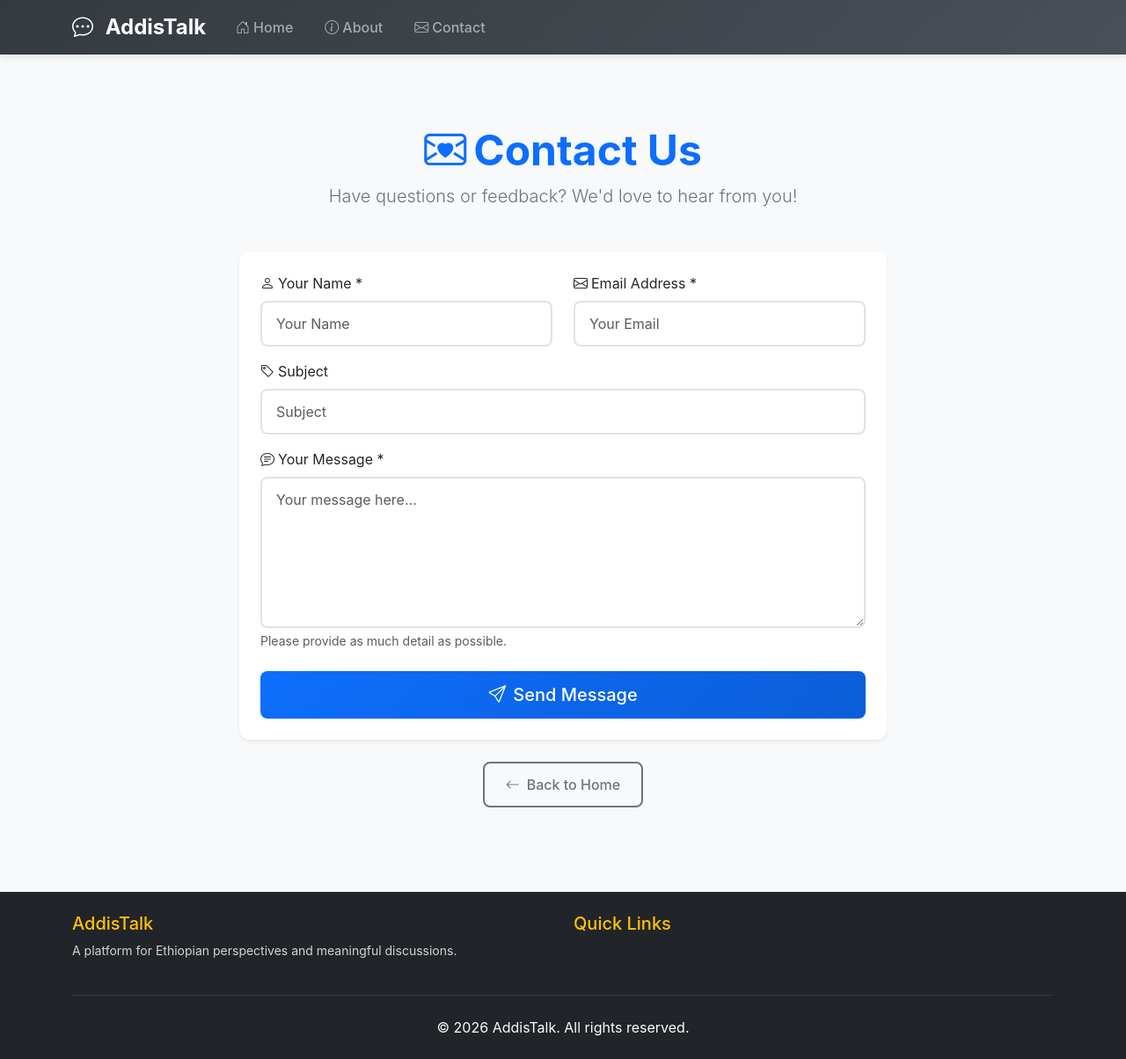
After one commit to eandachew/AddisTalk, a Django app: page /contact in a window 1280 px wide. The commit adds this page. Shown: the whole page at 88% size. Run offline with Django 4.2, Linux system fonts and the light colour scheme.

Commit message:
Navigation form html added for the contact

```diff
--- a/AddisTalk/urls.py
+++ b/AddisTalk/urls.py
@@ -26,4 +26,5 @@ urlpatterns = [
 
     # Other apps
     path('about/', include('about.urls')),
+    path('contact', include('contact.urls')),
 ]
--- a/contact/forms.py
+++ b/contact/forms.py
@@ -0,0 +1,34 @@
+from django import forms
+from .models import ContactMessage
+
+
+class ContactForm(forms.ModelForm):
+    class Meta:
+        model = ContactMessage
+        fields = ['name', 'email', 'subject', 'message']
+        widgets = {
+            'name': forms.TextInput(attrs={
+                'class': 'form-control',
+                'placeholder': 'Your Name'
+            }),
+            'email': forms.EmailInput(attrs={
+                'class': 'form-control',
+                'placeholder': 'Your Email'
+            }),
+            'subject': forms.TextInput(attrs={
+                'class': 'form-control',
+                'placeholder': 'Subject'
+            }),
+            'message': forms.Textarea(attrs={
+                'class': 'form-control',
+                'rows': 6,
+                'placeholder': 'Your message here...'
+            }),
+        }
+
+    def __init__(self, *args, **kwargs):
+        super().__init__(*args, **kwargs)
+        # Add required attribute
+        self.fields['name'].required = True
+        self.fields['email'].required = True
+        self.fields['message'].required = True
--- /dev/null
+++ b/contact/templates/contact/contact.html
@@ -0,0 +1,126 @@
+{% extends "base.html" %}
+{% load static %}
+
+{% block content %}
+<div class="container mt-4">
+    <div class="row justify-content-center">
+        <div class="col-lg-8">
+            <!-- Page Header -->
+            <div class="text-center mb-5">
+                <h1 class="display-5 fw-bold text-primary">
+                    <i class="bi bi-envelope-heart me-2"></i>Contact Us
+                </h1>
+                <p class="lead text-muted">
+                    Have questions or feedback? We'd love to hear from you!
+                </p>
+            </div>
+
+            <!-- Messages Display -->
+            {% if messages %}
+            <div class="mb-4">
+                {% for message in messages %}
+                <div class="alert alert-{{ message.tags }} alert-dismissible fade show" role="alert">
+                    <div class="d-flex align-items-center">
+                        {% if message.tags == 'success' %}
+                            <i class="bi bi-check-circle-fill me-3 fs-5"></i>
+                        {% elif message.tags == 'error' or message.tags == 'danger' %}
+                            <i class="bi bi-exclamation-triangle-fill me-3 fs-5"></i>
+                        {% elif message.tags == 'warning' %}
+                            <i class="bi bi-exclamation-circle-fill me-3 fs-5"></i>
+                        {% elif message.tags == 'info' %}
+                            <i class="bi bi-info-circle-fill me-3 fs-5"></i>
+                        {% else %}
+                            <i class="bi bi-info-circle me-3 fs-5"></i>
+                        {% endif %}
+                        <div class="flex-grow-1">
+                            {{ message|safe }}
+                        </div>
+                        <button type="button" class="btn-close" data-bs-dismiss="alert" aria-label="Close"></button>
+                    </div>
+                </div>
+                {% endfor %}
+            </div>
+            {% endif %}
+
+            <!-- Contact Form Card -->
+            <div class="card shadow-sm">
+                <div class="card-body p-4">
+                    <form method="POST" id="contactForm">
+                        {% csrf_token %}
+
+                        <!-- Display form errors if any -->
+                        {% if form.errors %}
+                        <div class="alert alert-danger">
+                            <strong>Please correct the errors below:</strong>
+                            {{ form.errors }}
+                        </div>
+                        {% endif %}
+
+                        <!-- Manual form rendering for better control -->
+                        <div class="row mb-3">
+                            <div class="col-md-6">
+                                <label for="id_name" class="form-label">
+                                    <i class="bi bi-person me-1"></i>Your Name *
+                                </label>
+                                {{ form.name }}
+                                {% if form.name.errors %}
+                                <div class="text-danger small">{{ form.name.errors }}</div>
+                                {% endif %}
+                            </div>
+
+                            <div class="col-md-6">
+                                <label for="id_email" class="form-label">
+                                    <i class="bi bi-envelope me-1"></i>Email Address *
+                                </label>
+                                {{ form.email }}
+                                {% if form.email.errors %}
+                                <div class="text-danger small">{{ form.email.errors }}</div>
+                                {% endif %}
+                            </div>
+                        </div>
+
+                        <div class="mb-3">
+                            <label for="id_subject" class="form-label">
+                                <i class="bi bi-tag me-1"></i>Subject
+                            </label>
+                            {{ form.subject }}
+                            {% if form.subject.errors %}
+                            <div class="text-danger small">{{ form.subject.errors }}</div>
+                            {% endif %}
+                        </div>
+
+                        <div class="mb-4">
+                            <label for="id_message" class="form-label">
+                                <i class="bi bi-chat-text me-1"></i>Your Message *
+                            </label>
+                            {{ form.message }}
+                            {% if form.message.errors %}
+                            <div class="text-danger small">{{ form.message.errors }}</div>
+                            {% endif %}
+                            <div class="form-text">
+                                Please provide as much detail as possible.
+                            </div>
+                        </div>
+
+                        <div class="d-grid">
+                            <button type="submit" class="btn btn-primary btn-lg">
+                                <i class="bi bi-send me-2"></i>Send Message
+                            </button>
+                        </div>
+                    </form>
+                </div>
+            </div>
+
+            <!-- Back to Home -->
+            <div class="text-center mt-4">
+                <a href="{% url 'home' %}" class="btn btn-outline-secondary">
+                    <i class="bi bi-arrow-left me-2"></i>Back to Home
+                </a>
+            </div>
+        </div>
+    </div>
+</div>
+{% endblock %}
+
+{% block extras %}
+{% endblock %}
--- a/contact/urls.py
+++ b/contact/urls.py
@@ -0,0 +1,6 @@
+from django.urls import path
+from . import views
+
+urlpatterns = [
+    path('', views.contact_view, name='contact'),
+]
--- a/contact/views.py
+++ b/contact/views.py
@@ -1,3 +1,38 @@
-from django.shortcuts import render
+from django.shortcuts import render, redirect
+from django.contrib import messages
+from .forms import ContactForm
+from .models import ContactMessage
 
-# Create your views here.
+
+def contact_view(request):
+    """
+    View for the contact page.
+    """
+    if request.method == 'POST':
+        form = ContactForm(request.POST)
+        if form.is_valid():
+            # Save the message to database
+            contact_message = form.save(commit=False)
+            contact_message.save()
+
+            messages.success(
+                request,
+                f'Thank you {contact_message.name}! Your message has been sent successfully. '
+                'We will get back to you soon.'
+            )
+
+            # Clear form by redirecting
+            return redirect('contact')
+        else:
+            messages.error(
+                request,
+                'Please check your form. There are errors.'
+            )
+    else:
+        form = ContactForm()
+
+    # Render the contact page with form
+    context = {
+        'form': form,
+    }
+    return render(request, 'contact/contact.html', context)
--- a/templates/base.html
+++ b/templates/base.html
@@ -37,6 +37,11 @@
                     <li class="nav-item">
                         <a class="nav-link {% if request.path == about_url %}active{% endif %}" href="{% url 'about' %}">
                             <i class="bi bi-info-circle me-1"></i>About
+                        </a>
+                    </li>
+                    <li class="nav-item">
+                        <a class="nav-link {% if request.path == contact_url %}active{% endif %}" href="{% url 'contact' %}">
+                            <i class="bi bi-envelope me-1"></i>Contact
                         </a>
                     </li>
 
```
